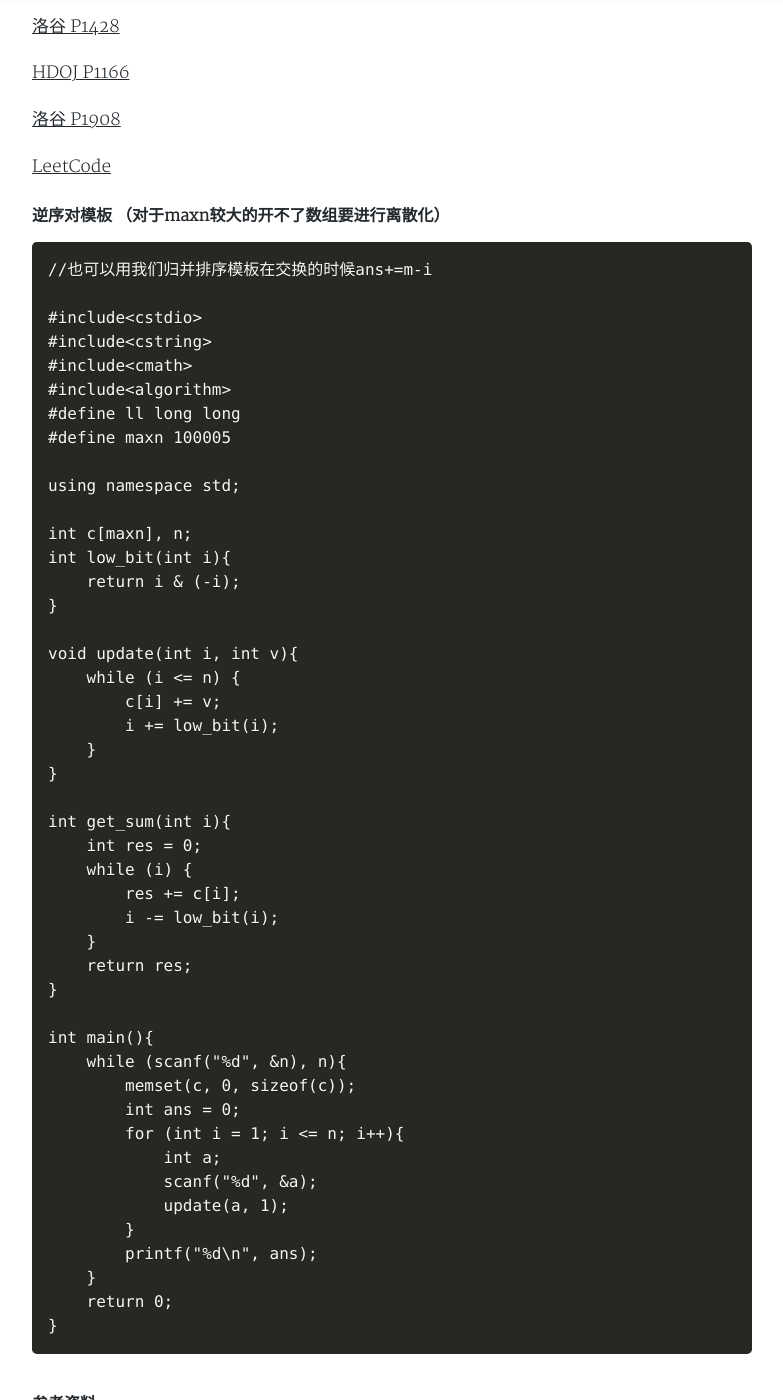
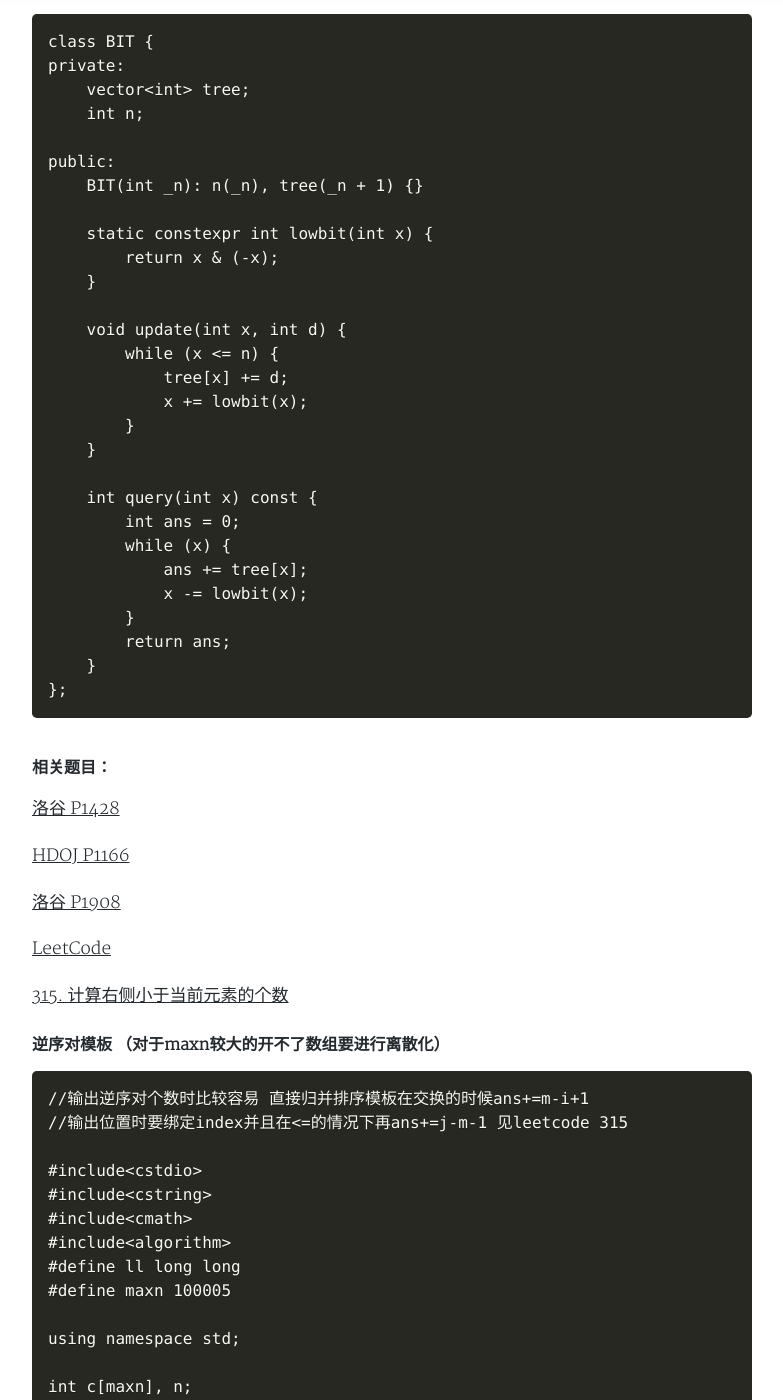
Before and after one commit to geekgitcode/geekgitcode.github.io, a Jekyll site: the page built from _posts/2020-10-28-binary-index-tree.md, in a window 1280 px wide and 1400 px high, scrolled down 3775 px. Shown: the whole window, without its empty margins (248-1031 px from the left). Built offline with Jekyll 4.4.1, drawn with Linux system fonts in a browser that asks for light colours; nearby versions of some CDN libraries; formulas are drawn with MathJax 3; a style sheet for code colours, icons or effects is not loaded; some of the changed text lies outside the part shown.

Commit message:
Update 2020-10-28-binary-index-tree.md

````diff
--- a/_posts/2020-10-28-binary-index-tree.md
+++ b/_posts/2020-10-28-binary-index-tree.md
@@ -1,11 +1,11 @@
 ---
-
 layout: post
 title: '树状数组'
 date: 2020-10-28
 author: downeyking
 cover: 'https://gitee.com/GoPrime/imagecloud/raw/master/bgcover/leetcode.jpg'
 tags: LeetCode
+
 ---
 
 > Binary Index Tree
@@ -71,6 +71,7 @@
        }
    }
    ```
+
    <img src="https://gitee.com/GoPrime/imagecloud/raw/master/img/image-20201028193112676.png" alt="image-20201028193112676" style="zoom:50%;" />
 
 
@@ -93,8 +94,6 @@
        return 0;
    }
    ```
-
-
 
 
 
@@ -147,6 +146,39 @@
 }
 ```
 
+封装成类
+
+```
+class BIT {
+private:
+    vector<int> tree;
+    int n;
+
+public:
+    BIT(int _n): n(_n), tree(_n + 1) {}
+
+    static constexpr int lowbit(int x) {
+        return x & (-x);
+    }
+
+    void update(int x, int d) {
+        while (x <= n) {
+            tree[x] += d;
+            x += lowbit(x);
+        }
+    }
+
+    int query(int x) const {
+        int ans = 0;
+        while (x) {
+            ans += tree[x];
+            x -= lowbit(x);
+        }
+        return ans;
+    }
+};
+```
+
 
 
 #### **相关题目：**
@@ -159,10 +191,13 @@
 
 [LeetCode](https://leetcode-cn.com/tag/binary-indexed-tree/)
 
+[315. 计算右侧小于当前元素的个数](https://leetcode-cn.com/problems/count-of-smaller-numbers-after-self/)
+
 #### 逆序对模板 （对于maxn较大的开不了数组要进行离散化）
 
 ```c++
-//也可以用我们归并排序模板在交换的时候ans+=m-i
+//输出逆序对个数时比较容易 直接归并排序模板在交换的时候ans+=m-i+1
+//输出位置时要绑定index并且在<=的情况下再ans+=j-m-1 见leetcode 315
 
 #include<cstdio>
 #include<cstring>
@@ -212,6 +247,9 @@
 #### 参考资料
 
 [知乎](https://zhuanlan.zhihu.com/p/93795692)
+
 [geeksforgeeks](https://www.geeksforgeeks.org/binary-indexed-tree-or-fenwick-tree-2/)
+
 [youtube](https://www.youtube.com/watch?v=CWDQJGaN1gY)
+
 [github](https://github.com/mission-peace/interview/blob/master/src/com/interview/tree/FenwickTree.java)
````
